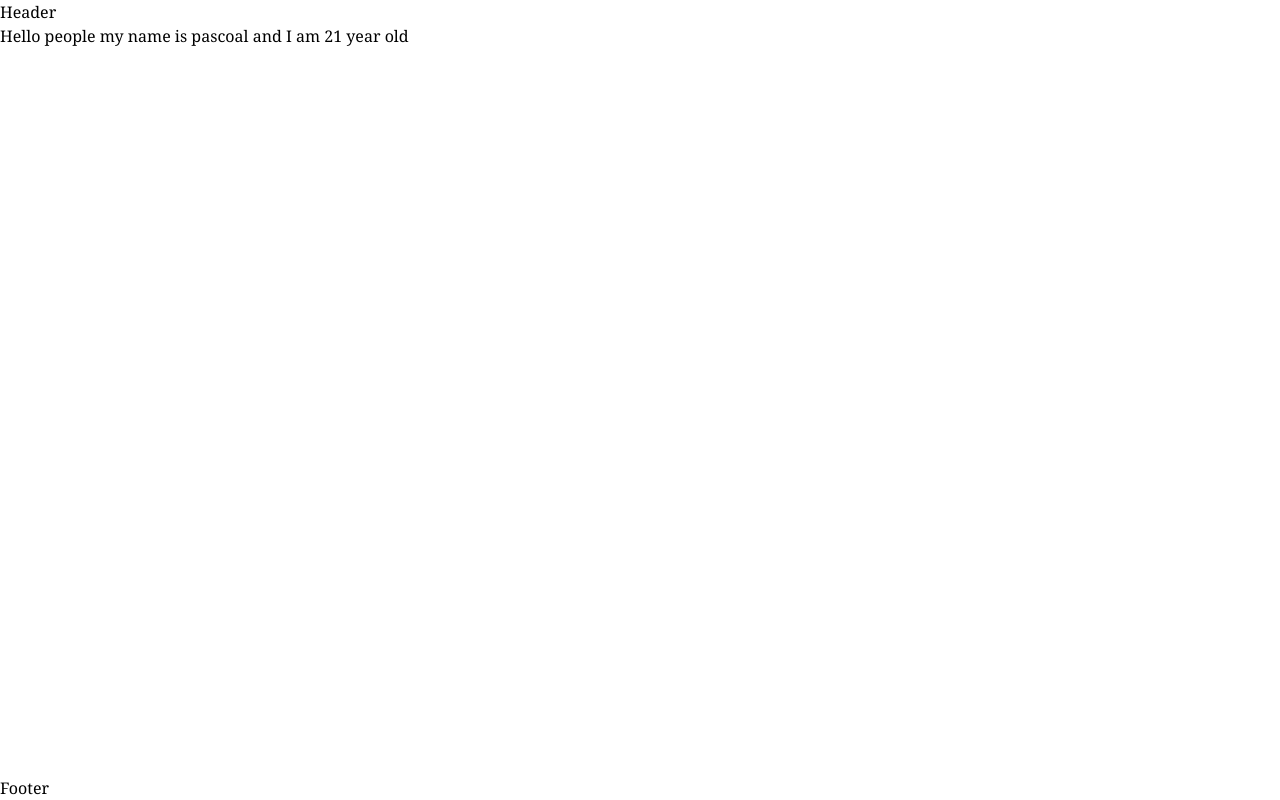
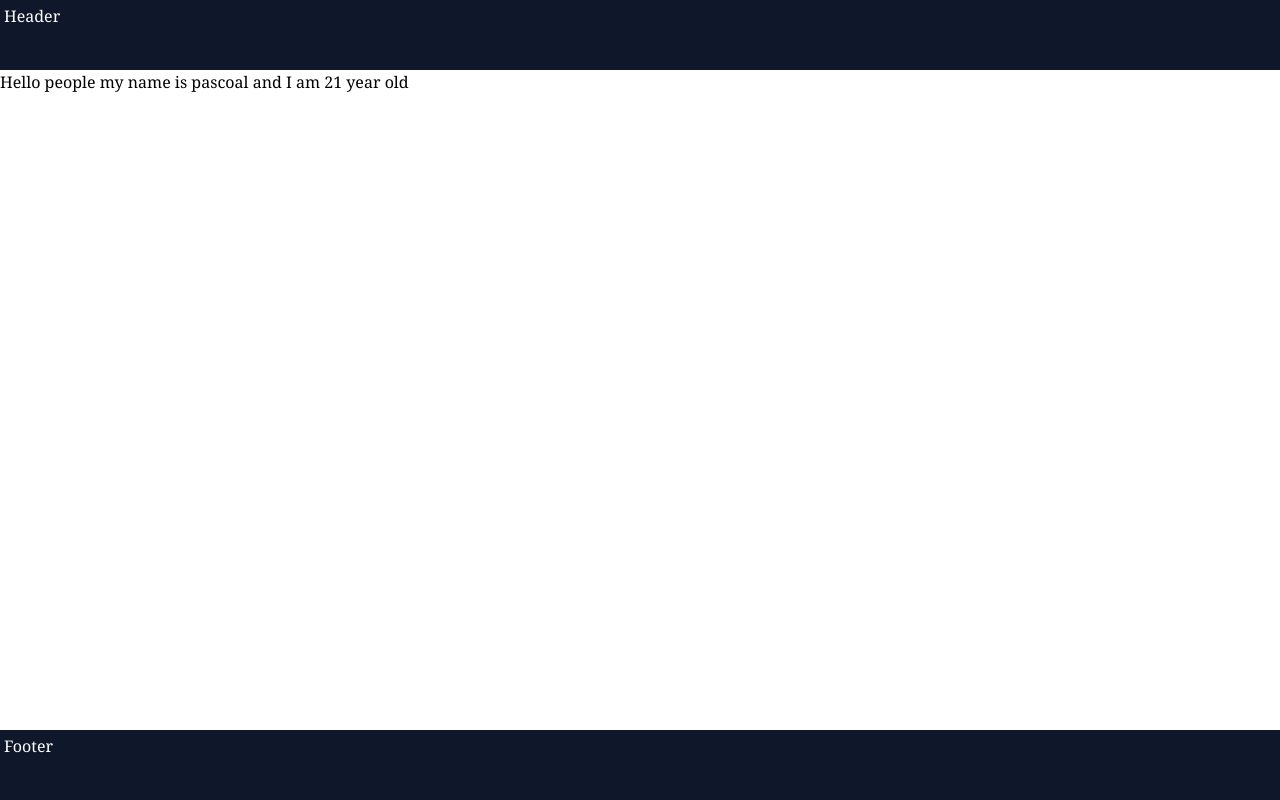
Before and after one commit to pascoalkahamba/project-nextjs-tailwindcss, a Next.js app: page / in a window 1280 px wide. Built offline with nearby package versions, Linux system fonts and the light colour scheme.

Commit message:
I'm building the footer and header

```diff
--- a/src/pages/_document.tsx
+++ b/src/pages/_document.tsx
@@ -1,8 +1,6 @@
 import Document, { Head, Html, Main, NextScript } from "next/document";
 
 export default class _Document extends Document {
-  // static getInitialProps =  getInitialProps;
-
   render() {
     return (
       <Html>
--- a/src/pages/components/footer.tsx
+++ b/src/pages/components/footer.tsx
@@ -1,7 +1,11 @@
 import React from "react";
 
 const Footer = () => {
-  return <footer>Footer</footer>;
+  return (
+    <footer className="w-full h-[70px] text-white bg-slate-900 p-1">
+      Footer
+    </footer>
+  );
 };
 
 export default Footer;
--- a/src/pages/components/header.tsx
+++ b/src/pages/components/header.tsx
@@ -1,7 +1,11 @@
 import React from "react";
 
 const Header = () => {
-  return <header>Header</header>;
+  return (
+    <header className="w-full h-[70px] text-white bg-slate-900 p-1">
+      Header
+    </header>
+  );
 };
 
 export default Header;
--- a/src/pages/index.tsx
+++ b/src/pages/index.tsx
@@ -7,7 +7,7 @@ import Sidebar from "./components/sidebar";
 const Index = () => {
   return (
     <GlobalStorage>
-      <section className="  w-full h-screen text-black-100 font-serif dark:bg-dark-500 flex flex-col">
+      <section className="w-full h-screen text-black-100 font-serif dark:bg-dark-500 flex flex-col">
         <Header />
         <Sidebar />
         <Footer />
```
